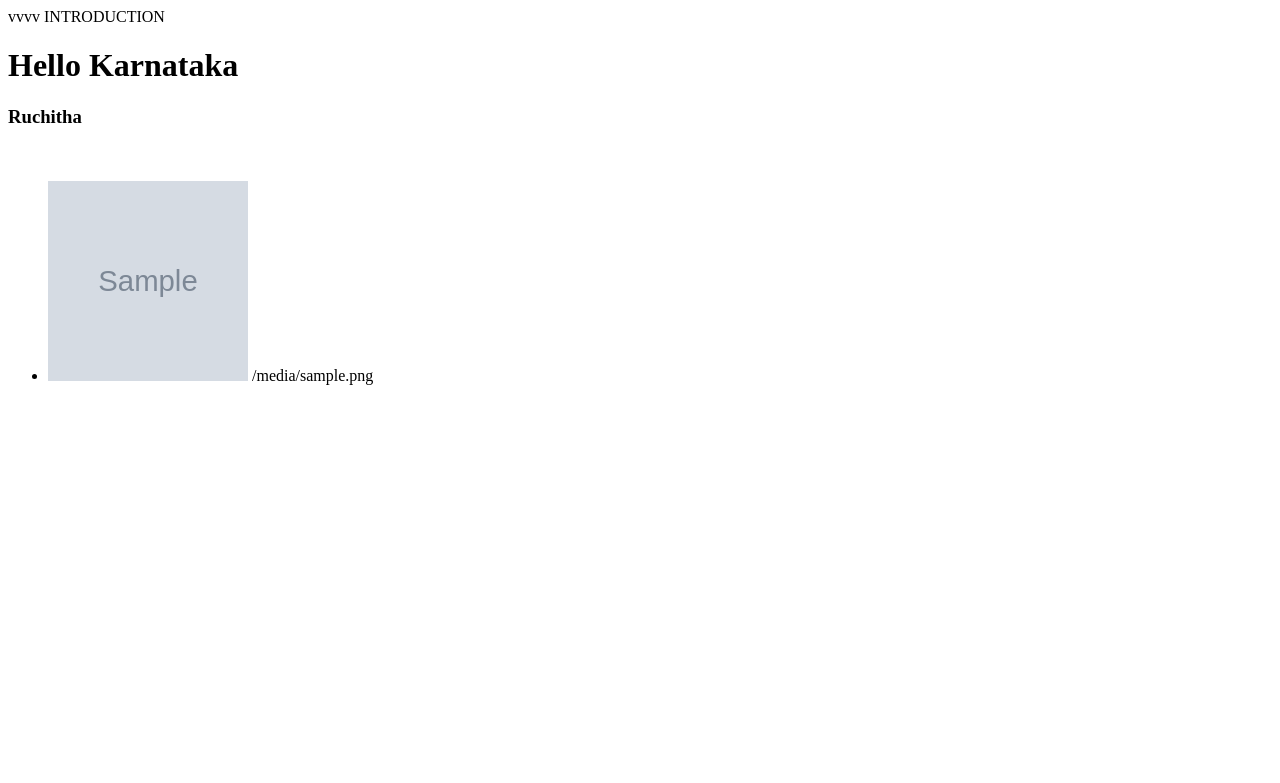
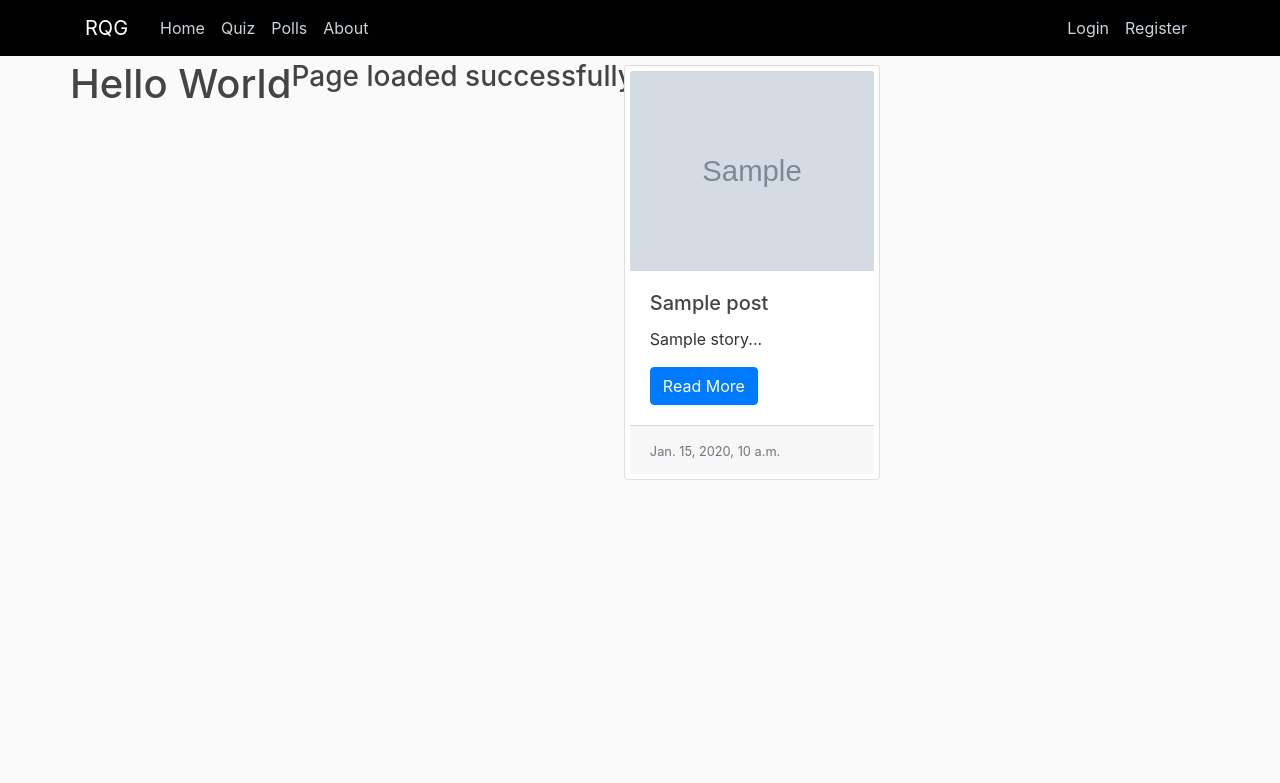
Before and after one commit to Ruchitha20-Karanam/pythonpollsapp, a Django app: template twitter/templates/index.html in a window 1280 px wide. Shown: the top 783 px of the page. Run offline with Django 4.2, Linux system fonts and the light colour scheme; the template is opened without the code that fills it: most values are stand-ins (such as "Sample title", 1, 10 or a date in 2020); grey boxes marked "Sample" are stand-in pictures; some libraries are stand-ins or nearby versions.

Commit message:
condition for posts

```diff
--- a/ruchi/ruchi/urls.py
+++ /dev/null
@@ -1,22 +0,0 @@
-"""
-URL configuration for ruchi project.
-
-The `urlpatterns` list routes URLs to views. For more information please see:
-    https://docs.djangoproject.com/en/4.2/topics/http/urls/
-Examples:
-Function views
-    1. Add an import:  from my_app import views
-    2. Add a URL to urlpatterns:  path('', views.home, name='home')
-Class-based views
-    1. Add an import:  from other_app.views import Home
-    2. Add a URL to urlpatterns:  path('', Home.as_view(), name='home')
-Including another URLconf
-    1. Import the include() function: from django.urls import include, path
-    2. Add a URL to urlpatterns:  path('blog/', include('blog.urls'))
-"""
-from django.contrib import admin
-from django.urls import path
-
-urlpatterns = [
-    path('admin/', admin.site.urls),
-]
--- /dev/null
+++ b/static/main.css
@@ -0,0 +1,94 @@
+body {
+    background: #fafafa;
+    color: #333333;
+    padding-top: 60px;
+  }
+
+  h1,
+  h2,
+  h3,
+  h4,
+  h5,
+  h6 {
+    color: #444444;
+  }
+
+  ul {
+    margin: 0;
+  }
+
+  .bg-steel {
+    background-color: #010102;
+  }
+
+  .site-header .navbar-nav .nav-link {
+    color: #cbd5db;
+  }
+
+  .site-header .navbar-nav .nav-link:hover {
+    color: #948989;
+  }
+
+  .site-header .navbar-nav .nav-link.active {
+    font-weight: 500;
+  }
+  .content-section {
+    background: #ffffff;
+    padding: 10px 20px;
+    border: 1px solid #585252;
+    border-radius: 3px;
+    margin-bottom: 20px;
+  }
+
+  .mycontent-left {
+    border-right: 1px solid #333;
+    padding-right: 2rem;
+  }
+
+  .article-title {
+    color: #444444;
+  }
+
+
+
+  a.article-title:hover {
+    color: #428bca;
+    text-decoration: none;
+  }
+
+  .article-content {
+    white-space: pre-line;
+  }
+
+  .article-metadata {
+    padding-bottom: 1px;
+    margin-bottom: 4px;
+    border-bottom: 1px solid #e3e3e3;
+  }
+
+  .article-metadata a:hover {
+    color: #333;
+    text-decoration: none;
+  }
+
+
+  /* mouse over link */
+  a:hover {
+    color: rgb(77, 79, 219);
+    text-decoration: none;
+  }
+
+  /* selected link */
+  a:active {
+    color: rgb(0, 0, 0);
+  }
+
+
+  @media screen and (max-width: 768px) {
+    .article-title {
+      font-size: 1rem;
+    }
+    .article-metadata{
+      font-size: 0.7rem;
+    }
+  }
--- a/twitter/templates/base.html
+++ b/twitter/templates/base.html
@@ -1,12 +1,138 @@
-vvvv<!DOCTYPE html>
+{% load static %}
+
+<!DOCTYPE html>
 <html lang="en">
-<head>
-    <meta charset="UTF-8">
-    <meta name="viewport" content="width=device-width, initial-scale=1.0">
+  <head>
+    <meta charset="UTF-8" />
+    <meta name="viewport" content="width=device-width, initial-scale=1.0" />
+    <meta http-equiv="X-UA-Compatible" content="ie=edge" />
+    <link
+      rel="stylesheet"
+      href="https://stackpath.bootstrapcdn.com/bootstrap/4.3.1/css/bootstrap.min.css"
+      integrity="sha384-ggOyR0iXCbMQv3Xipma34MD+dH/1fQ784/j6cY/iJTQUOhcWr7x9JvoRxT2MZw1T"
+      crossorigin="anonymous"
+    />
+    <link
+      rel="stylesheet"
+      href="https://cdnjs.cloudflare.com/ajax/libs/font-awesome/4.7.0/css/font-awesome.min.css"
+    />
+    <link rel="stylesheet" type="text/css" href="{% static 'main.css' %}" />
+    {% comment %} {% if object.title %} {% endcomment %}
+    {% comment %} <title>Medium Clone | {{object.title}}</title> {% endcomment %}
+    {% comment %} {% else %} {% endcomment %}
     <title>Medium Clone</title>
-INTRODUCTION
-</head>
-<body>
-    {% block content %}{% endblock %}
-</body>
+    {% comment %} {% endif %} {% endcomment %}
+  </head>
+  <body>
+    <header class="site-header">
+      <nav class="navbar navbar-expand-md navbar-dark bg-steel fixed-top">
+        <div class="container">
+          <a class="navbar-brand mr-4" href="{% url 'index' %}">RQG</a>
+          <button
+            class="navbar-toggler"
+            type="button"
+            data-toggle="collapse"
+            data-target="#navbarToggle"
+            aria-controls="navbarToggle"
+            aria-expanded="false"
+            aria-label="Toggle navigation"
+          >
+            <span class="navbar-toggler-icon"></span>
+          </button>
+          <div class="collapse navbar-collapse" id="navbarToggle">
+            <div class="navbar-nav mr-auto">
+              <a class="nav-item nav-link" href="{% url 'index' %}">Home</a>
+              <a class="nav-item nav-link" href=""
+                >Quiz</a
+              >
+              <a class="nav-item nav-link" href=""
+                >Polls</a
+              >
+              <a class="nav-item nav-link" href=""
+                >About</a
+              >
+            </div>
+            <!-- Navbar Right Side -->
+            <div class="navbar-nav">
+              {% if user.is_authenticated %}
+              <li class="nav-item dropdown">
+                <a
+                  class="nav-link dropdown-toggle"
+                  href="#"
+                  id="defaultDropdown"
+                  data-bs-toggle="dropdown"
+                  data-bs-auto-close="true"
+                  aria-expanded="false"
+                >
+                  Create
+                </a>
+                <ul
+                  class="dropdown-menu dropdown-menu-dark"
+                  aria-labelledby="navbarDarkDropdownMenuLink"
+                >
+                  <li>
+                    <a class="dropdown-item" href=""
+                      >Question</a
+                    >
+                  </li>
+                  <li>
+                    <a class="dropdown-item" href=""
+                      >Polls</a
+                    >
+                  </li>
+                </ul>
+              </li>
+              <a class="nav-item nav-link" href=""
+                >{{user.username}}</a
+              >
+              <a class="nav-item nav-link" href="">Logout</a>
+              {% else %}
+              <a class="nav-item nav-link" href="">Login</a>
+              <a class="nav-item nav-link" href=""
+                >Register</a
+              >
+              {% endif %}
+            </div>
+          </div>
+        </div>
+      </nav>
+    </header>
+
+    <main role="main" class="container">
+      <div class="row">{% block content %}{% endblock %}</div>
+    </main>
+  </body>
+
+  <script>
+    $(".alert").alert("close");
+    var dropdownElementList = [].slice.call(
+      document.querySelectorAll(".dropdown-toggle")
+    );
+    var dropdownList = dropdownElementList.map(function (dropdownToggleEl) {
+      return new bootstrap.Dropdown(dropdownToggleEl);
+    });
+  </script>
+  <script src="https://code.jquery.com/jquery-3.3.1.min.js"></script>
+
+  <script
+    src="https://cdn.jsdelivr.net/npm/@popperjs/core@2.9.2/dist/umd/popper.min.js"
+    integrity="sha384-IQsoLXl5PILFhosVNubq5LC7Qb9DXgDA9i+tQ8Zj3iwWAwPtgFTxbJ8NT4GN1R8p"
+    crossorigin="anonymous"
+  ></script>
+  <script
+    src="https://cdn.jsdelivr.net/npm/bootstrap@5.0.2/dist/js/bootstrap.min.js"
+    integrity="sha384-cVKIPhGWiC2Al4u+LWgxfKTRIcfu0JTxR+EQDz/bgldoEyl4H0zUF0QKbrJ0EcQF"
+    crossorigin="anonymous"
+  ></script>
+
+  <script
+    src="https://stackpath.bootstrapcdn.com/bootstrap/4.3.1/js/bootstrap.min.js"
+    integrity="sha384-JjSmVgyd0p3pXB1rRibZUAYoIIy6OrQ6VrjIEaFf/nJGzIxFDsf4x0xIM+B07jRM"
+    crossorigin="anonymous"
+  ></script>
+  <script
+    src="https://cdnjs.cloudflare.com/ajax/libs/popper.js/1.14.7/umd/popper.min.js"
+    integrity="sha384-UO2eT0CpHqdSJQ6hJty5KVphtPhzWj9WO1clHTMGa3JDZwrnQq4sF86dIHNDz0W1"
+    crossorigin="anonymous"
+  ></script>
 </html>
--- a/twitter/templates/index.html
+++ b/twitter/templates/index.html
@@ -1,16 +1,26 @@
+{% extends 'base.html' %}
 
-{%extends 'base.html'%}
 {% block content %}
-  <h1>Hello Karnataka</h1>
-  <h3>Ruchitha</h3>
-  <br>
-
-  {% for post in abc %}
-    <ul>
-      <li>
-        <img height="200" width="200" src ="{{post.image_url}}"alt="image">
-        {{image_url}}</li><br/>
-    </ul>
-  {% endfor %}
-
+  <h1>Hello World</h1>
+  <h3>Page loaded successfully</h3>
+  <br/>
+  <div class="row">
+    {% if abc %}
+    {% for post in abc %}
+      <div class="card" style="width: 16rem; padding:5px; margin:5px;">
+        <img height="200" width="200" src="{{post.image_url}}" class="card-img-top" alt="Post Image">
+        <div class="card-body">
+          <h5 class="card-title">{{post.title}}</h5>
+          <p class="card-text">{{post.story|slice:"0:50"}}...</p>
+          <a href="#" class="btn btn-primary">Read More</a>
+        </div>
+        <div class="card-footer">
+          <small class="text-muted">{{post.created_at}}</small>
+        </div>
+      </div>
+    {% endfor %}
+    {% else %}
+    <h2 class="text-muted">No post
+      {% endif %}
+  </div>
 {% endblock %}
```
Also changed, not shown: mysite/settings.py (+6 -1 lines), ruchi/manage.py (deleted, +0 -22 lines), ruchi/ruchi/asgi.py (deleted, +0 -16 lines), ruchi/ruchi/settings.py (deleted, +0 -123 lines), ruchi/ruchi/wsgi.py (deleted, +0 -16 lines), db.sqlite3, ruchi/ruchi/__init__.py (deleted).
